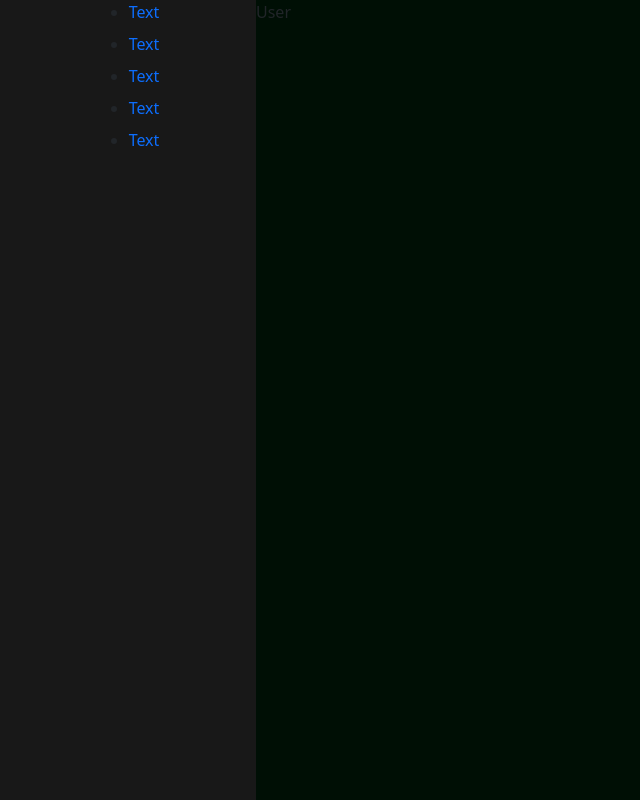
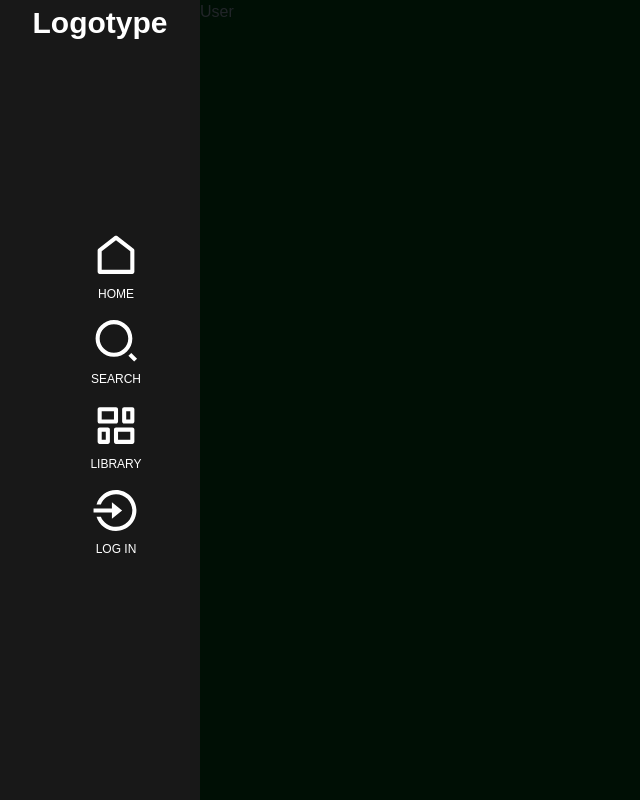
Before and after one commit to karlosg3/ProyectoReproductorWeb, a React (Create React App) app in the folder reproductorwebteriyaki/: page /user in a window 1280 px wide. Shown: the whole page, without its empty margins (0-640 px from the left). Built offline with nearby package versions, Linux system fonts and the light colour scheme.

Commit message:
feat: Añade prototipo del Sidebar

```diff
--- a/reproductorwebteriyaki/package.json
+++ b/reproductorwebteriyaki/package.json
@@ -12,6 +12,7 @@
     "react": "^19.1.0",
     "react-bootstrap": "^2.10.10",
     "react-dom": "^19.1.0",
+    "react-icons": "^5.5.0",
     "react-router-dom": "^7.6.0",
     "react-scripts": "5.0.1",
     "web-vitals": "^2.1.4"
--- a/reproductorwebteriyaki/src/components/sidebar/index.js
+++ b/reproductorwebteriyaki/src/components/sidebar/index.js
@@ -1,7 +1,13 @@
-import { FormLabel } from "react-bootstrap";
+import { Form, FormLabel } from "react-bootstrap";
 import "./sidebar.css";
 import SidebarButton from './sidebarButton';
 import React, { useState } from 'react';
+import { RiHomeLine } from 'react-icons/ri';
+import { RiSearch2Line } from "react-icons/ri";
+import { RiDashboardHorizontalLine } from "react-icons/ri";
+import { RiUser3Line } from "react-icons/ri";
+import { RiLoginCircleLine } from "react-icons/ri";
+import { RiLogoutCircleLine } from "react-icons/ri";
 
 export default function Sidebar() {
     const [userLoggedIn, setUserLoggedIn] = useState(false);
@@ -13,21 +19,24 @@ export default function Sidebar() {
     return(
         //Navigation bar
         <nav className='sidebar-container'>
-            <ul>
+            <FormLabel className="sidebar-logo">Logotype</FormLabel>
+            <ul className="sidebar-top">
                 <li class="active">
-                    <SidebarButton to="/"/>
+                    <SidebarButton Text="HOME" to="/" icon={<RiHomeLine />}/>
                 </li>
                 <li>
-                    <SidebarButton to="/busqueda"/>
+                    <SidebarButton Text="SEARCH" to="/busqueda" icon={<RiSearch2Line />}/>
                 </li>
                 <li>
-                    <SidebarButton to="/biblioteca"/>
+                    <SidebarButton Text="LIBRARY" to="/biblioteca" icon={<RiDashboardHorizontalLine />}/>
                 </li>
                 <li>
-                    {userLoggedIn ? (<SidebarButton to="/user"/>) : (<SidebarButton to="/login"/>)}
+                    {userLoggedIn ? (<SidebarButton Text="PROFILE" to="/user" icon={<RiUser3Line />}/>) : (<SidebarButton Text="LOG IN" to="/login" icon={<RiLoginCircleLine />}/>)}
                 </li>
+            </ul>
+            <ul className="sidebar-bottom">
                 <li>
-                    {userLoggedIn ? (<SidebarButton to="/user"/>) : (<SidebarButton to="/login"/>)}
+                    {userLoggedIn ? (<SidebarButton Text="LOG OUT" icon={<RiLogoutCircleLine />} onClick={handleLogin}/>) : (<FormLabel/>)}
                 </li>
             </ul>
         </nav>
--- a/reproductorwebteriyaki/src/components/sidebar/sidebar.css
+++ b/reproductorwebteriyaki/src/components/sidebar/sidebar.css
@@ -1,8 +1,23 @@
 .sidebar-container {
   display: flex;
   flex-direction: column;
-  width: 20%;
+  width: 200px;
   height: 100%;
   background-color: #181818;
   align-items: center;
+  flex-direction: column;
+  justify-content: space-between;
 }
+
+li{
+  list-style: none;
+}
+
+.sidebar-logo {
+  color: white;
+  font-size: 30px;
+  font-weight: bold;
+  align-items: center;
+  top: 5px;
+  display: fixed;
+}
--- /dev/null
+++ b/reproductorwebteriyaki/src/components/sidebar/sidebarButton.css
@@ -0,0 +1,19 @@
+a {
+    text-decoration: none !important;
+}
+.sidebar-button {
+    height: 80px;
+    width: 80px;
+    color: white;
+    display: flex;
+    align-items: center;
+    justify-content: center;
+    flex-direction: column;
+    margin: 5px auto;
+}
+
+.sidebar-text {
+    font-size: 12px;
+    color: white;
+    margin-top: 5px;
+}
--- a/reproductorwebteriyaki/src/components/sidebar/sidebarButton.js
+++ b/reproductorwebteriyaki/src/components/sidebar/sidebarButton.js
@@ -1,11 +1,18 @@
 import React from "react";
+import { IconContext } from "react-icons";
 import { Link } from "react-router-dom";
 import { FormLabel } from "react-bootstrap";
+import "./sidebarButton.css";
 
 export default function SidebarButton(props){
     return(
         <Link to={props.to}>
-            <FormLabel>Text</FormLabel>
+            <div className="sidebar-button">
+                <IconContext.Provider value={{size: '100%', className:"sidebar-Icon"}}>
+                    {props.icon}
+                    <FormLabel className="sidebar-text">{props.Text}</FormLabel>
+                </IconContext.Provider>
+            </div>
         </Link>
     )
 }
--- a/reproductorwebteriyaki/src/screens/AccesoRapido.js
+++ b/reproductorwebteriyaki/src/screens/AccesoRapido.js
@@ -2,11 +2,7 @@ import { FormLabel } from "react-bootstrap";
 
 function AccesoRapidoScreen(){
     return(
-        <>
-           <div className="container">
-                <FormLabel>Acceso Rapido</FormLabel>
-            </div>
-        </>
+        <FormLabel>Acceso Rapido</FormLabel>
     )
 }
 
--- a/reproductorwebteriyaki/src/shared/globalStyles.css
+++ b/reproductorwebteriyaki/src/shared/globalStyles.css
@@ -1,5 +1,10 @@
 .screen-container{
-    width: calc(100% - 20%);
+    width: calc(100% - 20vw);
     height: 100%;
     background-color: black;
+    color: white;
 }
+
+*{
+    font-family: Poppins, sans-serif;
+}
```
Also changed, not shown: 1 other file (tests, documents, lock files or other folders).
